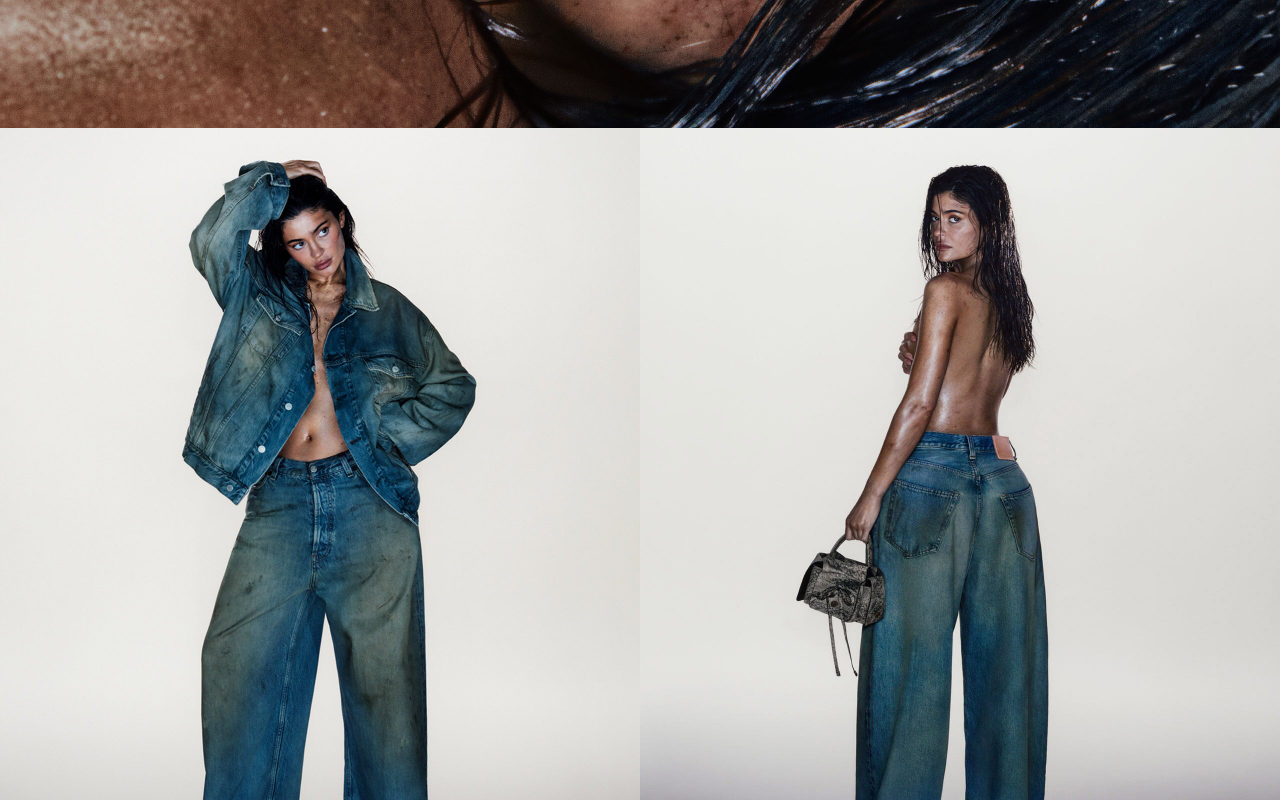
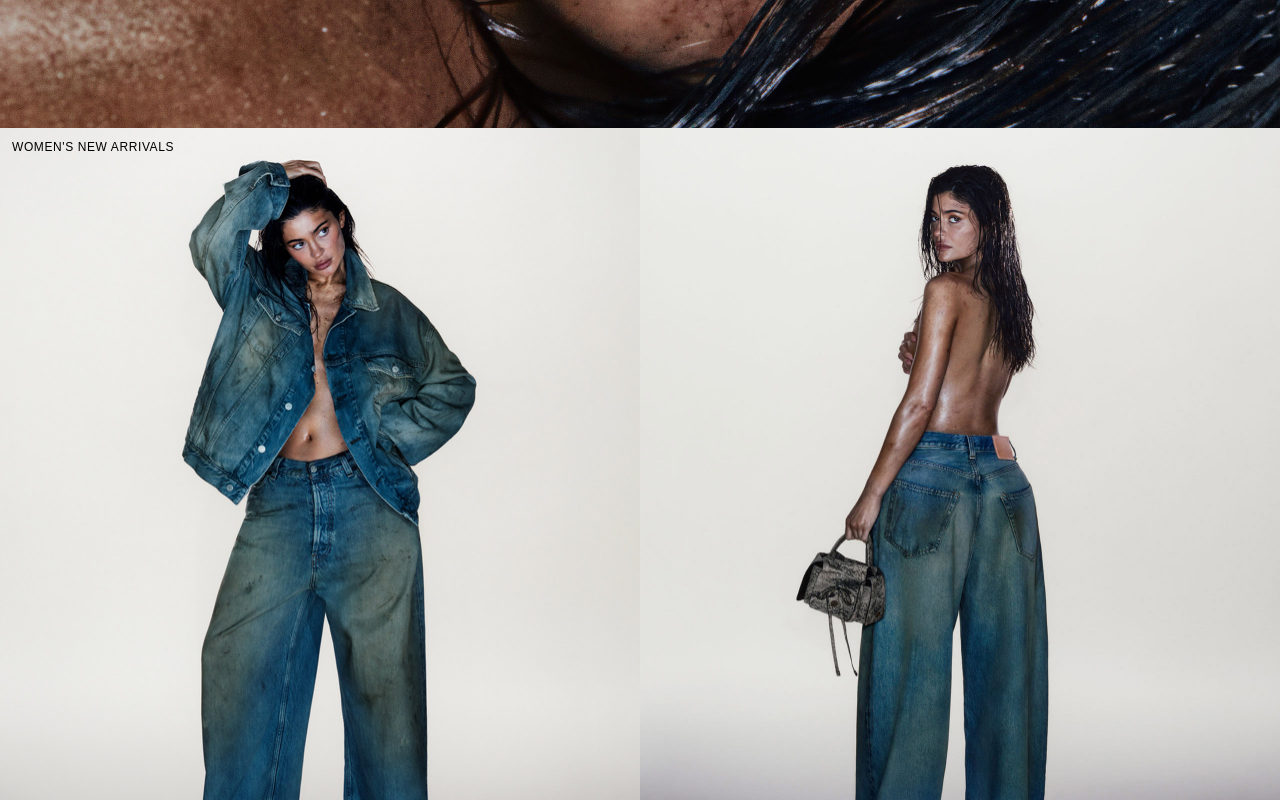
Before and after one commit to brycem9/acne-studios-ecommerce, a Next.js app: page / in a window 1280 px wide. Shown: the part 620-1420 px from the top of the page. Built offline with nearby package versions, Linux system fonts and the light colour scheme.

Commit message:
header image test

```diff
--- a/components/Header.jsx
+++ b/components/Header.jsx
@@ -50,7 +50,6 @@ function Header() {
             onMouseLeave={handleMouseLeave2}
           >
             <div className="img-container2">
-              <img className="" src="\assets\kylie\denim2-dCOMPRESSED.jpg" alt="" />
               <div className="text-container">
                 {hovered2 ? (
                 <h1 className="text-xs tracking-wider sticky text-link pl-3 z-10 left-0 top-8">
--- a/styles/globals.css
+++ b/styles/globals.css
@@ -185,7 +185,7 @@ input[type="number"]::-webkit-outer-spin-button {
 
 
 .img-container2 {
-    /* position: relative;
+    position: relative;
     width: 100vw;
     height: 0;
     padding-bottom: calc(100% / (14.5 / 9));
@@ -197,10 +197,10 @@ input[type="number"]::-webkit-outer-spin-button {
       left: 0;
       right: 0;
       bottom: 0;
-      background-image: url("/assets/kylie/denim2-dCOMPRESSED.jpg");
+      background-image: url("/assets/kylie/denim2-d.jpg");
       background-size: cover;
       background-repeat: no-repeat;
-    } */
+    }
   }
 
   .text-link {
```
Also changed, not shown: public/assets/kylie/denim2-dCOMPRESSED.jpg (deleted).
